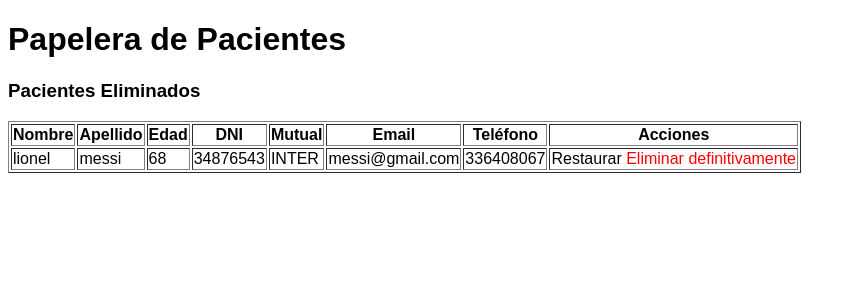
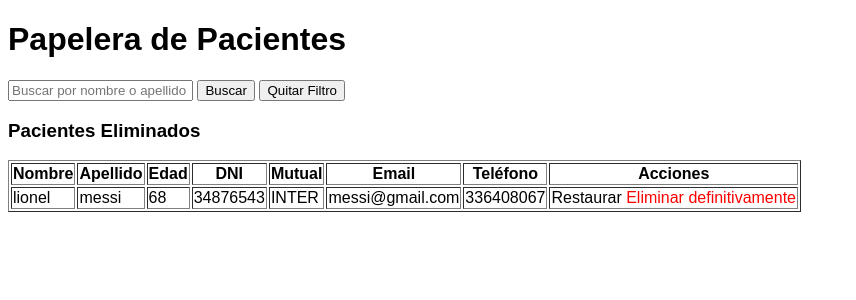
Before and after one commit to Cundiss/Proyecto-MedEx, a PHP site: page /papelera.php in a window 1280 px wide. Shown: the part 66-366 px from the top of the page, without its empty margins (0-856 px from the left). Run offline with PHP 8.4, Linux system fonts and the light colour scheme; data comes from the database, SQL or seed files in the repository.

Commit message:
Busqueda en papelera

```diff
--- a/papelera.php
+++ b/papelera.php
@@ -45,7 +45,6 @@ if (isset($_GET['restore'])) {
     }
 }
 
-
 // Borrar paciente definitivamente
 if (isset($_GET['delete'])) {
     $paciente_eliminado_id = $_GET['delete'];
@@ -72,6 +71,18 @@ if (isset($_GET['delete'])) {
     }
 }
 
+// Barra de búsqueda
+$search = isset($_GET['search']) ? $_GET['search'] : '';
+
+// Si hay un criterio de búsqueda, modifica la consulta
+if ($search) {
+    $sql = "SELECT * FROM pacientes_eliminados WHERE nombre LIKE '%$search%' OR apellido LIKE '%$search%'";
+} else {
+    $sql = "SELECT * FROM pacientes_eliminados";
+}
+
+$result = $conn->query($sql);
+
 ?>
 
 <!DOCTYPE html>
@@ -93,6 +104,14 @@ if (isset($_GET['delete'])) {
 </nav>
 
 <h1>Papelera de Pacientes</h1>
+
+<!-- Barra de búsqueda -->
+<form method="GET" action="papelera.php">
+    <input type="text" name="search" placeholder="Buscar por nombre o apellido" value="<?php echo isset($_GET['search']) ? $_GET['search'] : ''; ?>">
+    <button type="submit">Buscar</button>
+    <a href="papelera.php"><button type="button">Quitar Filtro</button></a>
+</form>
+
 <h3>Pacientes Eliminados</h3>
 <table border="1">
     <tr>
@@ -106,9 +125,6 @@ if (isset($_GET['delete'])) {
         <th>Acciones</th>
     </tr>
     <?php
-    $sql = "SELECT * FROM pacientes_eliminados";
-    $result = $conn->query($sql);
-
     if ($result->num_rows > 0) {
         while($row = $result->fetch_assoc()) {
             echo "<tr>
@@ -130,5 +146,6 @@ if (isset($_GET['delete'])) {
     }
     ?>
 </table>
+
 </body>
 </html>
```
